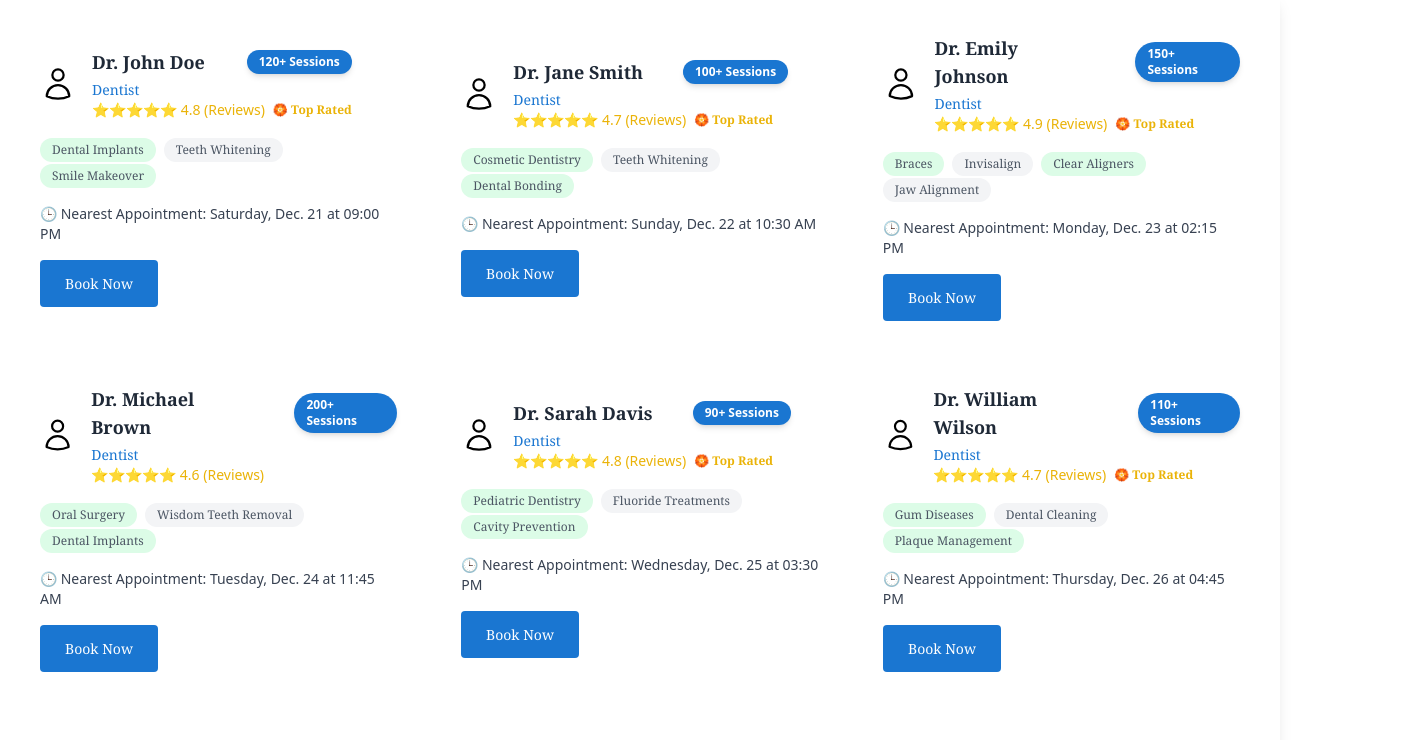
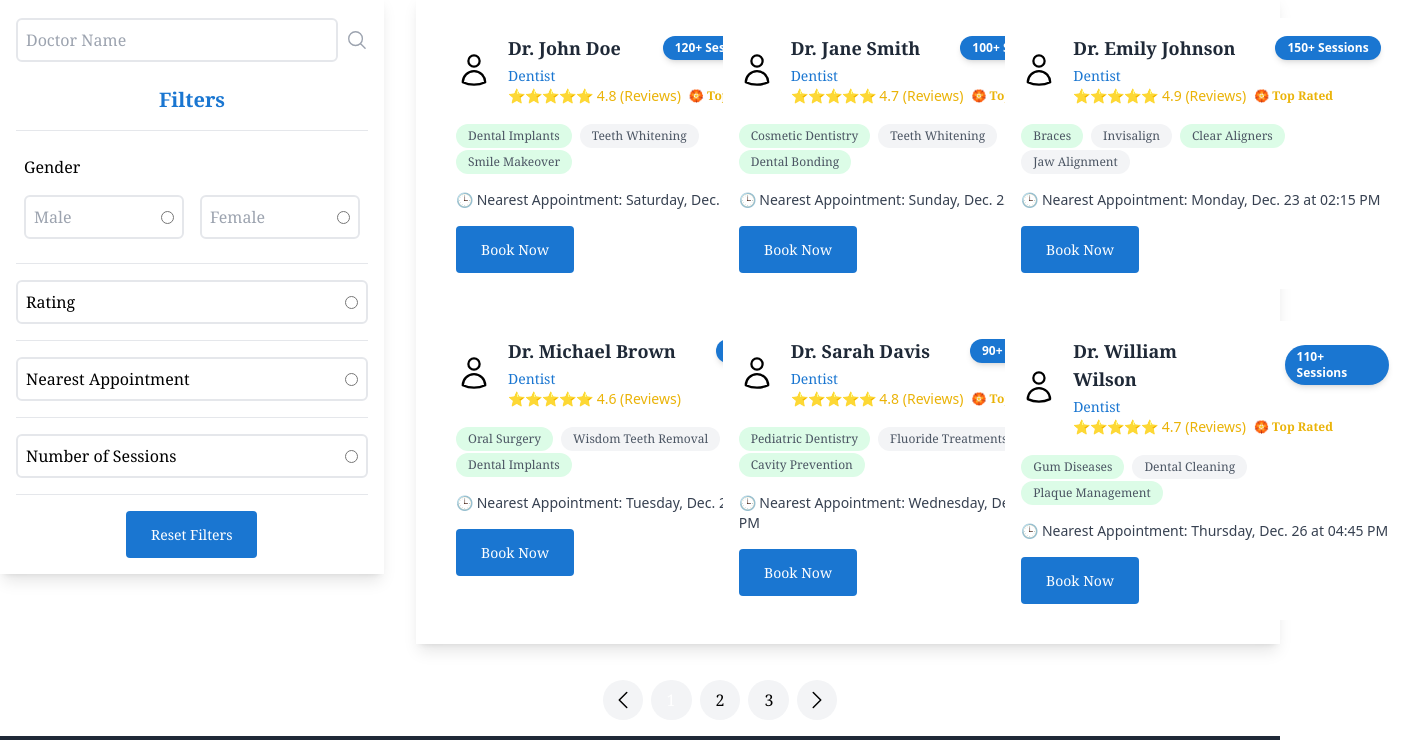
Before and after one commit to YoussefHassanien/dental-clinic-system, a React (Vite) app in the folder frontend/: page /doctors in a window 1280 px wide. Shown: the part 180-920 px from the top of the page, 1405 px wide, since content can reach past the window. Built offline with nearby package versions, Linux system fonts and the light colour scheme.

Commit message:
Added Pagination and Search Filters in Doctors Page

```diff
--- a/frontend/package.json
+++ b/frontend/package.json
@@ -15,6 +15,7 @@
     "react": "^18.3.1",
     "react-dom": "^18.3.1",
     "react-icons": "^5.4.0",
+    "react-paginate": "^8.2.0",
     "react-router-dom": "^7.0.2",
     "react-slick": "^0.30.2",
     "slick-carousel": "^1.8.1"
--- a/frontend/src/Pages/Doctors/constants.ts
+++ b/frontend/src/Pages/Doctors/constants.ts
@@ -169,3 +169,40 @@ export const doctors = [
     topRated: true,
   },
 ];
+
+export const doctorsInterests = [
+  "Braces",
+  "Cavity Fillings",
+  "Cavity Prevention",
+  "Clear Aligners",
+  "Cosmetic Dentistry",
+  "Dental Bonding",
+  "Dental Bridges",
+  "Dental Cleaning",
+  "Dental Crowns",
+  "Dental Implants",
+  "Dental Pain Relief",
+  "Dental Veneers",
+  "Dentures",
+  "Fluoride Treatments",
+  "Gum Diseases",
+  "Invisalign",
+  "Jaw Alignment",
+  "Oral Exams",
+  "Oral Health",
+  "Oral Pain Relief",
+  "Oral Surgery",
+  "Pediatric Dentistry",
+  "Periodontal Surgery",
+  "Plaque Management",
+  "Root Canal",
+  "Sealants",
+  "Smile Design",
+  "Smile Makeover",
+  "Smile Reconstruction",
+  "Space Maintainers",
+  "Teeth Whitening",
+  "Tooth Preservation",
+  "Tooth Restoration",
+  "Wisdom Teeth Removal",
+];
--- a/frontend/src/Pages/Doctors/doctorsPage.tsx
+++ b/frontend/src/Pages/Doctors/doctorsPage.tsx
@@ -1,12 +1,26 @@
-import React from "react";
+import { useState } from "react";
 import Navbar from "../../Common/Components/Navbar/navbar";
 import SubNavbar from "../../Common/Components/Sub-Navbar/subNavbar";
 import Footer from "../../Common/Components/Footer/footer";
 import ReusableCard from "../../Common/Components/Reusable-Card/reusableCard";
 import { doctors } from "./constants";
 import Button from "../../Common/Components/Button/button";
+import ReactPaginate from "react-paginate";
 
 const DoctorsPage: React.FC = () => {
+  const [selectedFilter, setSelectedFilter] = useState("");
+  const [searchTerm, setSearchTerm] = useState("");
+  const [currentPage, setCurrentPage] = useState(0);
+  const itemsPerPage = 6;
+
+  const paginatedDoctors = doctors.slice(
+    currentPage * itemsPerPage,
+    (currentPage + 1) * itemsPerPage
+  );
+
+  const handlePageChange = (selectedPage: { selected: number }) => {
+    setCurrentPage(selectedPage.selected);
+  };
   return (
     <div className="flex flex-col justify-start items-center relative max-w-full h-screen font-serif">
       <SubNavbar />
@@ -15,10 +29,162 @@ const DoctorsPage: React.FC = () => {
         <Navbar />
       </div>
 
+      <div className="flex flex-row justify-around items-start space-x-8">
+        <ReusableCard backgroundColor="white">
+          <div className="flex flex-col justify-start items-center shadow-lg p-4 w-96">
+            <div className="flex flex-row justify-between py-2 font-serif items-center text-gray-400 w-full space-x-2">
+              <input
+                type="text"
+                id="searchBar"
+                placeholder="Doctor Name"
+                className="w-full rounded-md border-2 p-2"
+                value={searchTerm}
+                onChange={(e) => {
+                  setSearchTerm(e.target.value);
+                  setSelectedFilter("");
+                }}
+              />
+              <svg
+                xmlns="http://www.w3.org/2000/svg"
+                fill="none"
+                viewBox="0 0 24 24"
+                strokeWidth={1.5}
+                stroke="currentColor"
+                className="size-6"
+              >
+                <path
+                  strokeLinecap="round"
+                  strokeLinejoin="round"
+                  d="m21 21-5.197-5.197m0 0A7.5 7.5 0 1 0 5.196 5.196a7.5 7.5 0 0 0 10.607 10.607Z"
+                />
+              </svg>
+            </div>
+            <p className="text-xl text-customBlue my-4 font-bold">Filters</p>
+            <hr className="bg-gray-500 mb-4 w-full" />
+
+            <div className="flex flex-col justify-start items-start w-full">
+              <p
+                className={`text-md font-serif p-2 ${
+                  selectedFilter === "male" || selectedFilter === "female"
+                    ? "text-customBlue"
+                    : ""
+                }`}
+              >
+                Gender
+              </p>
+              <div className="flex flex-row space-x-4 p-2 font-serif items-center w-full mb-4">
+                <div className="flex flex-row justify-between p-2 font-serif items-center w-full rounded-md border-2">
+                  <p
+                    className={`${
+                      selectedFilter === "male"
+                        ? "text-customBlue"
+                        : "text-gray-400"
+                    } text-md font-serif`}
+                  >
+                    Male
+                  </p>
+                  <input
+                    type="radio"
+                    name="filterOption"
+                    value="male"
+                    onChange={() => setSelectedFilter("male")}
+                    checked={selectedFilter === "male"}
+                  />
+                </div>
+                <div className="flex flex-row justify-between p-2 font-serif items-center w-full rounded-md border-2">
+                  <p
+                    className={`${
+                      selectedFilter === "female"
+                        ? "text-customBlue"
+                        : "text-gray-400"
+                    } text-md font-serif`}
+                  >
+                    Female
+                  </p>
+                  <input
+                    type="radio"
+                    name="filterOption"
+                    value="female"
+                    onChange={() => setSelectedFilter("female")}
+                    checked={selectedFilter === "female"}
+                  />
+                </div>
+              </div>
+              <hr className="bg-gray-500 mb-4 w-full" />
+              <div className="flex flex-row justify-between p-2 font-serif items-center w-full rounded-md border-2 mb-4">
+                <p
+                  className={`${
+                    selectedFilter === "rating" ? "text-customBlue" : ""
+                  } text-md font-serif`}
+                >
+                  Rating
+                </p>
+                <input
+                  type="radio"
+                  name="filterOption"
+                  value="rating"
+                  onChange={() => setSelectedFilter("rating")}
+                  checked={selectedFilter === "rating"}
+                />
+              </div>
+              <hr className="bg-gray-500 mb-4 w-full" />
+              <div className="flex flex-row justify-between p-2 font-serif items-center w-full rounded-md border-2 mb-4">
+                <p
+                  className={`${
+                    selectedFilter === "nearestAppointment"
+                      ? "text-customBlue"
+                      : ""
+                  } text-md font-serif`}
+                >
+                  Nearest Appointment
+                </p>
+                <input
+                  type="radio"
+                  name="filterOption"
+                  value="nearestAppointment"
+                  onChange={() => setSelectedFilter("nearestAppointment")}
+                  checked={selectedFilter === "nearestAppointment"}
+                />
+              </div>
+              <hr className="bg-gray-500 mb-4 w-full" />
+              <div className="flex flex-row justify-between p-2 font-serif items-center w-full rounded-md border-2 mb-4">
+                <p
+                  className={`${
+                    selectedFilter === "sessions" ? "text-customBlue" : ""
+                  } text-md font-serif`}
+                >
+                  Number of Sessions
+                </p>
+                <input
+                  type="radio"
+                  name="filterOption"
+                  value="sessions"
+                  onChange={() => setSelectedFilter("sessions")}
+                  checked={selectedFilter === "sessions"}
+                />
+              </div>
+              <hr className="bg-gray-500 mb-4 w-full" />
+              <div className="flex flex-row justify-center items-center w-full">
+                <Button
+                  text="Reset Filters"
+                  onClick={() => {
+                    setSearchTerm("");
+                    setSelectedFilter("");
+                  }}
+                />
+              </div>
+            </div>
+          </div>
+        </ReusableCard>
         {/* Doctors Container */}
         <div className="grid grid-cols-1 md:grid-cols-2 lg:grid-cols-3 gap-8 p-6 shadow-lg mb-5">
-        {doctors.map((doctor, index) => (
-          <ReusableCard key={index} backgroundColor="white">
+          {paginatedDoctors.map((doctor, index) => (
+            <div
+              key={index}
+              className="max-w-[450px] min-w-[400px] max-h-[300px] min-h-[250px]"
+            >
+              {" "}
+              <ReusableCard backgroundColor="white">
                 <div className="p-4 w-full">
                   {/* Top Section: Doctor Image, Name, Specialty, and Rating */}
                   <div className="flex items-center gap-4 mb-4">
@@ -89,15 +255,12 @@ const DoctorsPage: React.FC = () => {
                   <Button text="Book Now" />
                 </div>
               </ReusableCard>
+            </div>
           ))}
         </div>
-      <Footer />
       </div>
-  );
-};
-
-export default DoctorsPage;
-
+      <ReactPaginate
+        previousLabel={
           <svg
             xmlns="http://www.w3.org/2000/svg"
             fill="none"
@@ -109,6 +272,38 @@ export default DoctorsPage;
             <path
               strokeLinecap="round"
               strokeLinejoin="round"
-    d="M15.75 6a3.75 3.75 0 1 1-7.5 0 3.75 3.75 0 0 1 7.5 0ZM4.501 20.118a7.5 7.5 0 0 1 14.998 0A17.933 17.933 0 0 1 12 21.75c-2.676 0-5.216-.584-7.499-1.632Z"
+              d="M15.75 19.5 8.25 12l7.5-7.5"
             />
-</svg>;
+          </svg>
+        }
+        nextLabel={
+          <svg
+            xmlns="http://www.w3.org/2000/svg"
+            fill="none"
+            viewBox="0 0 24 24"
+            strokeWidth={1.5}
+            stroke="currentColor"
+            className="size-6"
+          >
+            <path
+              strokeLinecap="round"
+              strokeLinejoin="round"
+              d="m8.25 4.5 7.5 7.5-7.5 7.5"
+            />
+          </svg>
+        }
+        pageCount={Math.ceil(doctors.length / itemsPerPage)}
+        onPageChange={handlePageChange}
+        containerClassName="flex justify-center flex-row space-x-2 my-4 ml-40"
+        pageClassName="cursor-pointer px-4 py-2 bg-gray-100 rounded-full"
+        activeClassName="bg-black text-white"
+        previousClassName="cursor-pointer p-2 bg-gray-100 rounded-full hover:bg-black hover:text-white"
+        nextClassName="cursor-pointer p-2 bg-gray-100 rounded-full hover:bg-black hover:text-white"
+      />
+
+      <Footer />
+    </div>
+  );
+};
+
+export default DoctorsPage;
--- a/frontend/src/Pages/Login/services.ts
+++ b/frontend/src/Pages/Login/services.ts
@@ -27,17 +27,12 @@ export const handleLogin = async (
 
     const data = await response.json();
 
-    const formattedData = {
-      role: data.role,
-      token: data.token,
-    };
+    localStorage.setItem("user", JSON.stringify(data.role));
+    localStorage.setItem("token", JSON.stringify(data.token));
 
-    localStorage.setItem("user", JSON.stringify(formattedData.role));
-    localStorage.setItem("token", JSON.stringify(formattedData.token));
+    dispatch({ type: "LOGIN", payload: data });
 
-    dispatch({ type: "LOGIN", payload: formattedData });
-
-    navigate(`/${formattedData.role}-profile`);
+    navigate(`/${data.role}-profile`);
   } catch {
     setIsErrorVisible(true);
   }
--- a/frontend/src/Pages/Register/services.ts
+++ b/frontend/src/Pages/Register/services.ts
@@ -68,16 +68,12 @@ export const handleRegister = async (
     }
     const data = await response.json();
 
-    const formattedData = {
-      role: data.role,
-      token: data.token,
-    };
-    localStorage.setItem("user", JSON.stringify(formattedData.role));
-    localStorage.setItem("token", JSON.stringify(formattedData.token));
+    localStorage.setItem("user", JSON.stringify(data.role));
+    localStorage.setItem("token", JSON.stringify(data.token));
 
-    dispatch({ type: "LOGIN", payload: formattedData });
+    dispatch({ type: "LOGIN", payload: data });
 
-    navigate(`/${formattedData.role}-profile`);
+    navigate(`/${data.role}-profile`);
   } catch (error) {
     if (error instanceof Error) {
       setErrorText(error.message);
```
Also changed, not shown: 1 other file (tests, documents, lock files or other folders). Lines whose indentation alone changed are shown as unchanged.
